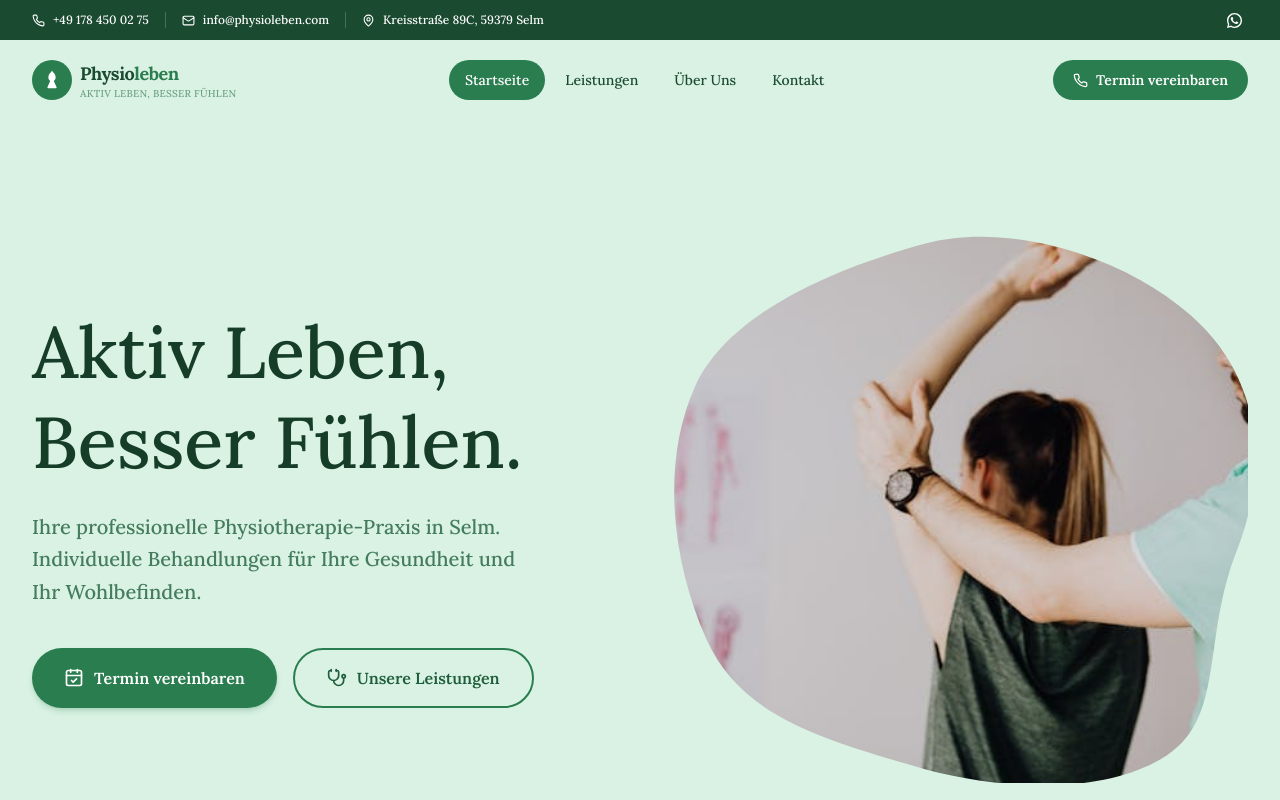
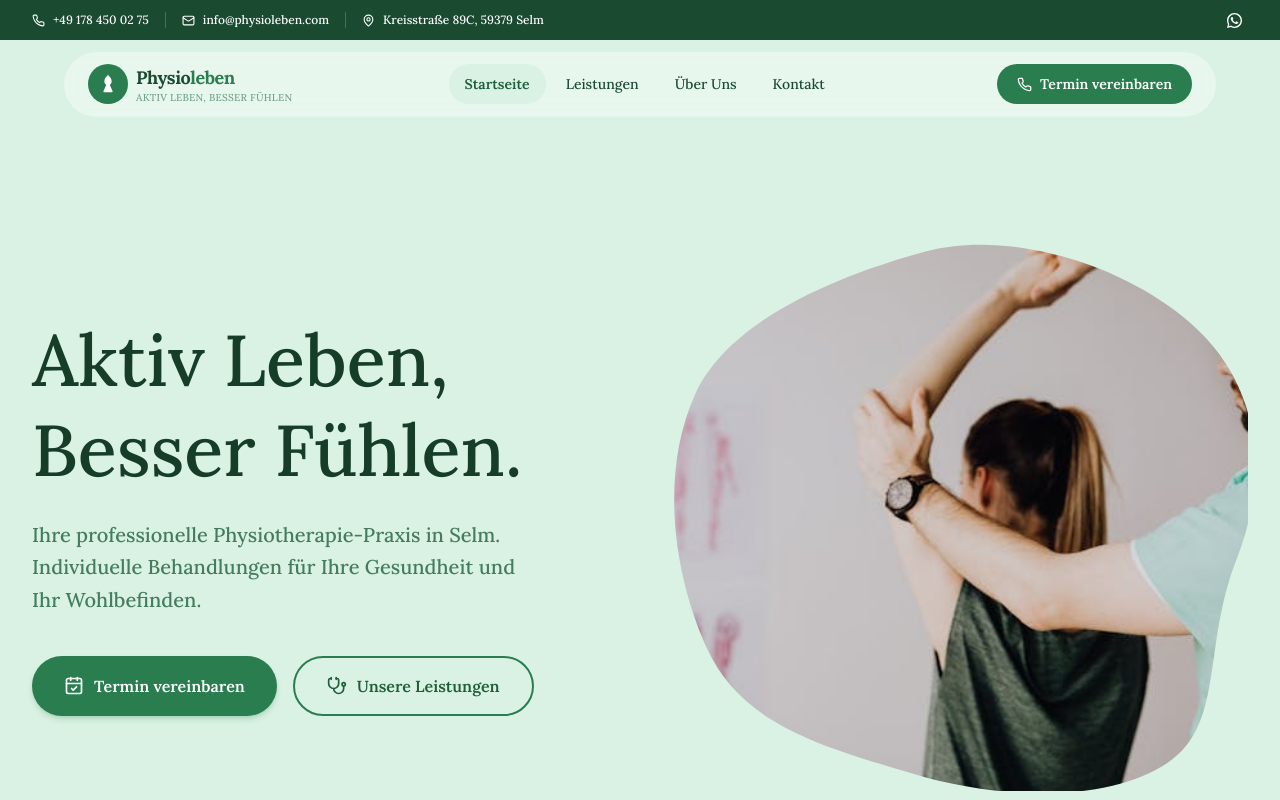
Before and after one commit to yakuppgeyikk96/physioleben-landing, a Next.js app: page / in a window 1280 px wide. Shown: the top 800 px of the page. Built offline with nearby package versions, Linux system fonts and the light colour scheme.

Commit message:
Redesign navbar as floating capsule with subtle active state

```diff
--- a/src/components/navbar/NavLinks.tsx
+++ b/src/components/navbar/NavLinks.tsx
@@ -26,7 +26,7 @@ export function NavLinks({ onClickLink, className = "", size = "sm" }: NavLinksP
               }}
               className={`block px-4 py-2.5 rounded-full ${size === "base" ? "text-base" : "text-sm"} font-medium transition-colors duration-200 ${
                 isActive
-                  ? "bg-primary-500 text-white"
+                  ? "bg-primary-100 text-primary-700 font-semibold"
                   : "text-primary-800 hover:text-primary-600"
               }`}
             >
--- a/src/components/navbar/Navbar.tsx
+++ b/src/components/navbar/Navbar.tsx
@@ -20,12 +20,14 @@ export function Navbar() {
 
   return (
     <>
-      <nav
-        className={`sticky top-0 z-50 transition-colors duration-300 ${
-          isScrolled ? "bg-white/80 backdrop-blur-sm shadow-sm" : "bg-transparent"
-        }`}
-      >
-        <div className="max-w-7xl mx-auto px-4 sm:px-6 lg:px-8 py-5">
+      <div className="sticky top-0 z-50 py-3 px-4 sm:px-6 lg:px-8">
+        <nav
+          className={`max-w-6xl mx-auto rounded-full px-4 sm:px-6 py-3 transition-all duration-300 ${
+            isScrolled
+              ? "bg-white/80 backdrop-blur-md shadow-lg shadow-primary-900/5"
+              : "bg-white/40 backdrop-blur-sm"
+          }`}
+        >
           <div className="flex items-center justify-between">
             <Logo />
 
@@ -40,8 +42,8 @@ export function Navbar() {
               onToggle={() => setIsMobileMenuOpen(!isMobileMenuOpen)}
             />
           </div>
-        </div>
-      </nav>
+        </nav>
+      </div>
 
       <MobileMenu
         isOpen={isMobileMenuOpen}
```
